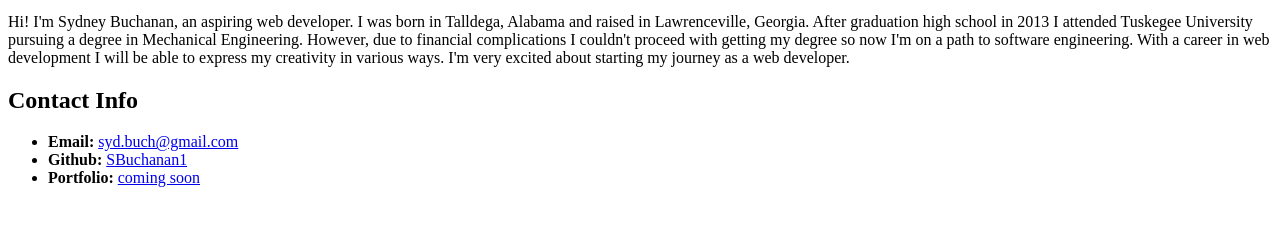
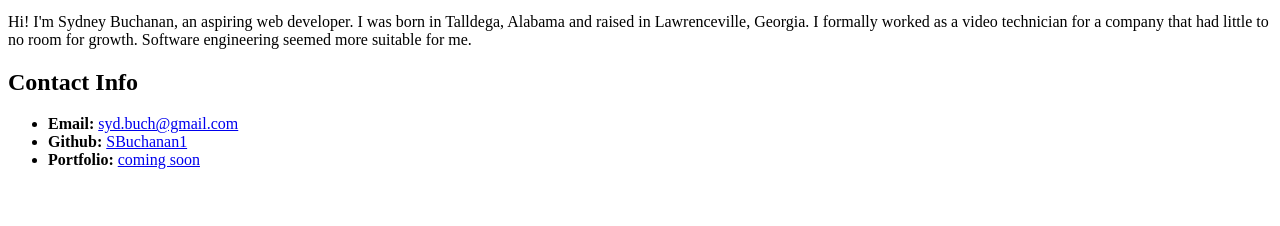
Before and after one commit to SBuchanan1/hw-01-code-refractorSB, a plain HTML site: page index.html in a window 1280 px wide. Shown: the part 142-368 px from the top of the page. Drawn offline with Linux system fonts and the light colour scheme.

Commit message:
updated changed hopefully it deploys now

```diff
--- a/index.html
+++ b/index.html
@@ -1,9 +1,6 @@
 
    <!DOCTYPE html>
-  <!--[if lt IE 7]>      <html class="no-js lt-ie9 lt-ie8 lt-ie7"> <![endif]-->
-  <!--[if IE 7]>         <html class="no-js lt-ie9 lt-ie8"> <![endif]-->
-  <!--[if IE 8]>         <html class="no-js lt-ie9"> <![endif]-->
-  <!--[if gt IE 8]><!--> <html class="no-js"> <!--<![endif]-->
+   <html class="no-js">
     <head>
       <meta charset="utf-8">
       <meta http-equiv="X-UA-Compatible" content="IE=edge">
@@ -19,10 +16,7 @@
         width="200" height="200" alt="Sydney
         Buchanan">
         <p>Hi! I'm Sydney Buchanan, an aspiring web developer.
-          I was born in Talldega, Alabama and raised in Lawrenceville, Georgia. After graduation high school in 2013
-        I attended Tuskegee University pursuing a degree in Mechanical Engineering. However, due to financial complications
-      I couldn't proceed with getting my degree so now I'm on a path to software engineering. With a career in web development I will be able to express my creativity in various ways.
-I'm very excited about starting my journey as a web developer.
+          I was born in Talldega, Alabama and raised in Lawrenceville, Georgia. I formally worked as a video technician for a company that had little to no room for growth. Software engineering seemed more suitable for me.
   </p>
    <section>
     <h2>Contact Info</h2>
```
Also changed, not shown: 1 other file.
